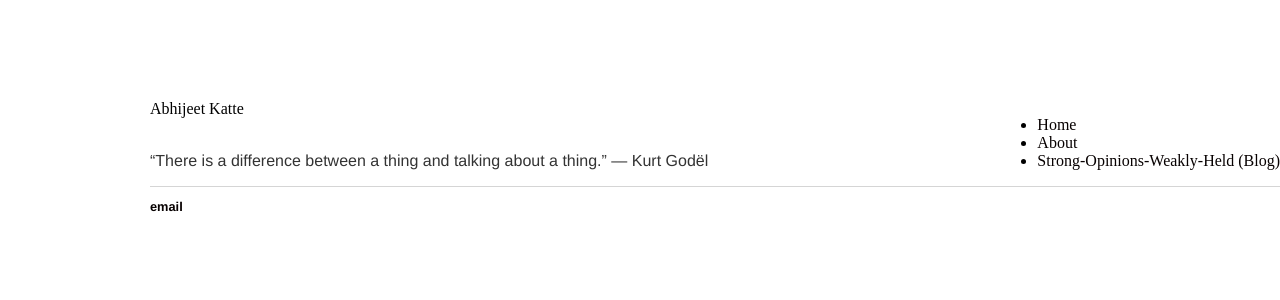
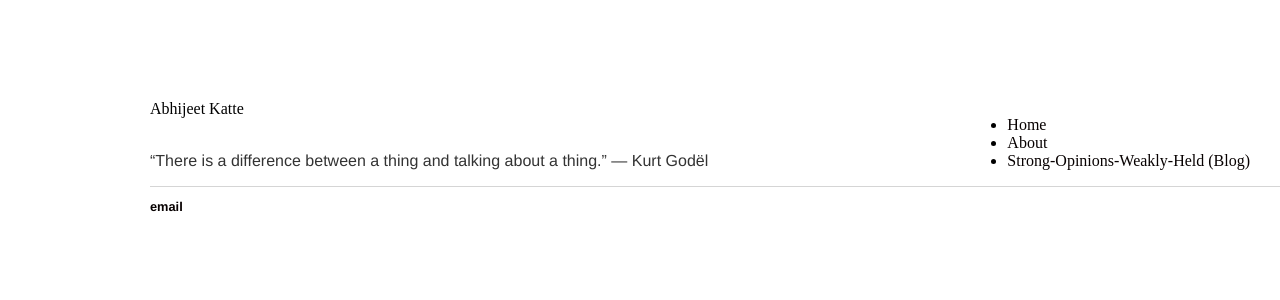
Before and after one commit to AbhiK24/abhik24.github.io, a Jekyll site: the page built from index.html, in a window 1280 px wide. Shown: the top 300 px of the page. Built offline with Jekyll 4.4.1, drawn with Linux system fonts in a browser that asks for light colours.

Commit message:
Update main.css

```diff
--- a/css/main.css
+++ b/css/main.css
@@ -54,8 +54,6 @@ ul.vertical-menu li{
 
 .vertical-menu {
 float: right;
+margin-right: 30px;
+
 }
-
-#vertical-menu {
-float: right;
-}
```
